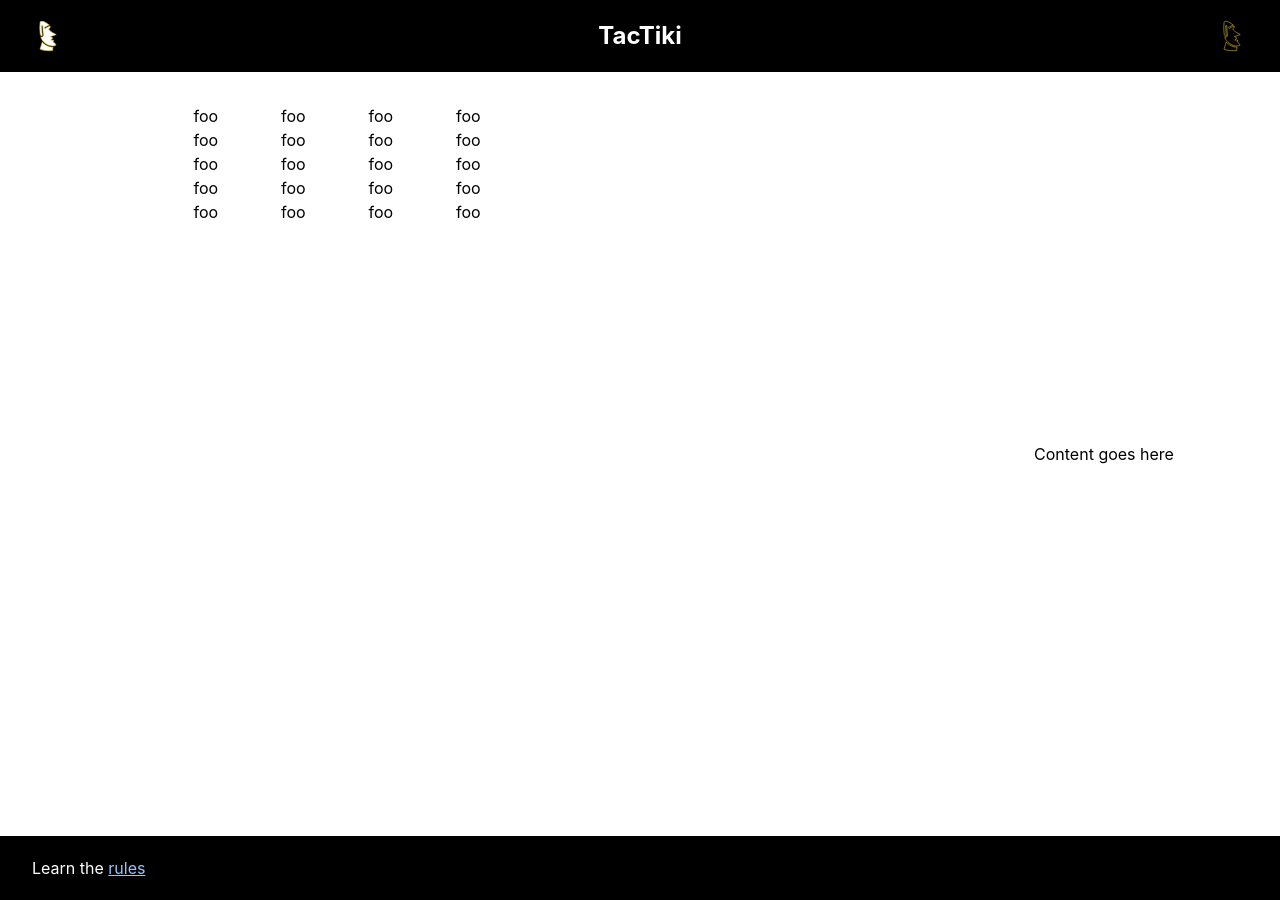
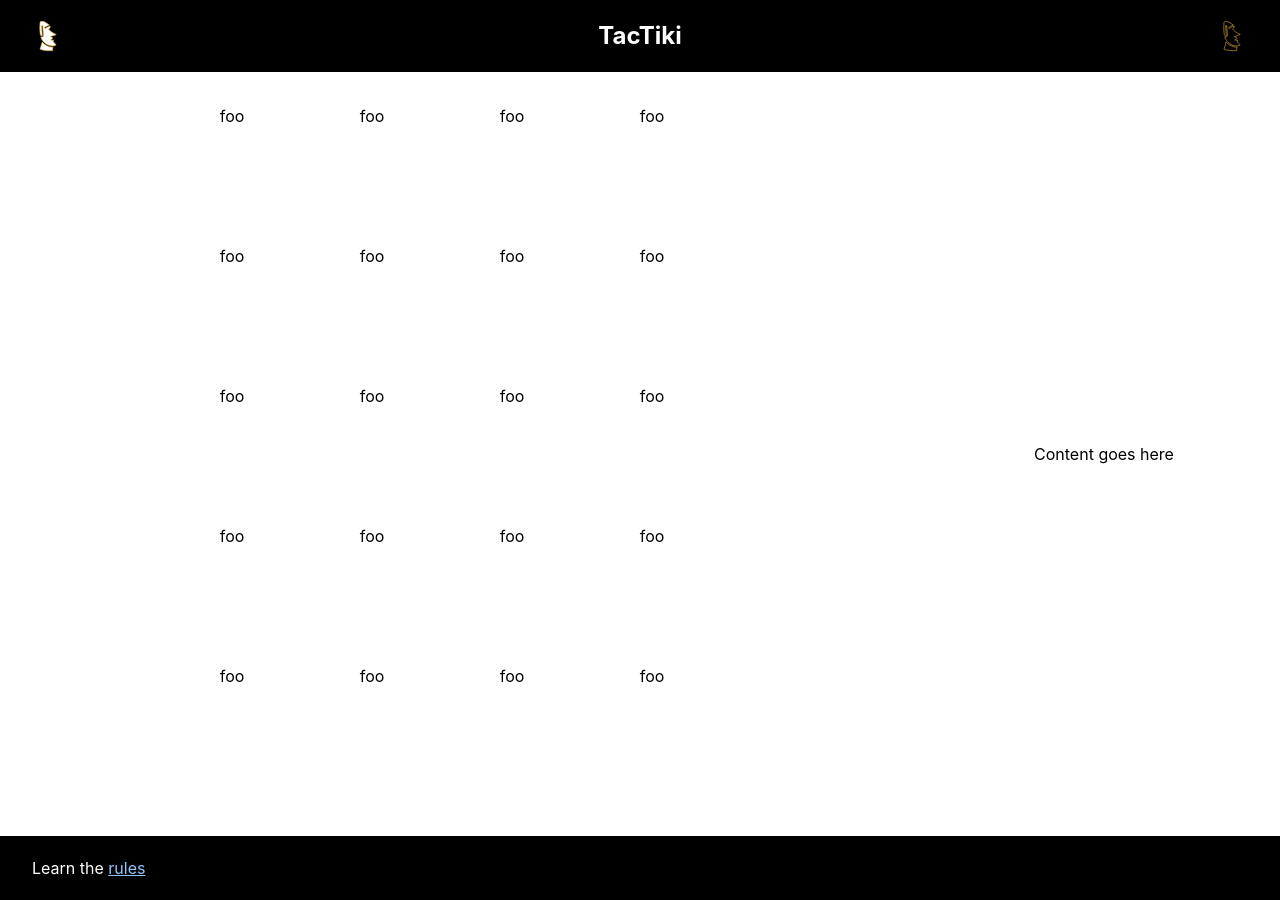
Before and after one commit to sjwarner/tactiki-frontend, a React (Create React App) app: page /local-multiplayer in a window 1280 px wide. Built offline with nearby package versions, Linux system fonts and the light colour scheme; some icons are missing.

Commit message:
Fix board square styling

```diff
--- a/src/App.css
+++ b/src/App.css
@@ -16,15 +16,14 @@
 
 .content {
   width: 100%;
-  height: 100%;
 }
 
 .board-row {
-  height: 12.5%;
+  height: 20%;
 }
 
 .square {
-  width: 12.5%;
+  width: 20%;
 }
 
 .square-black {
```
